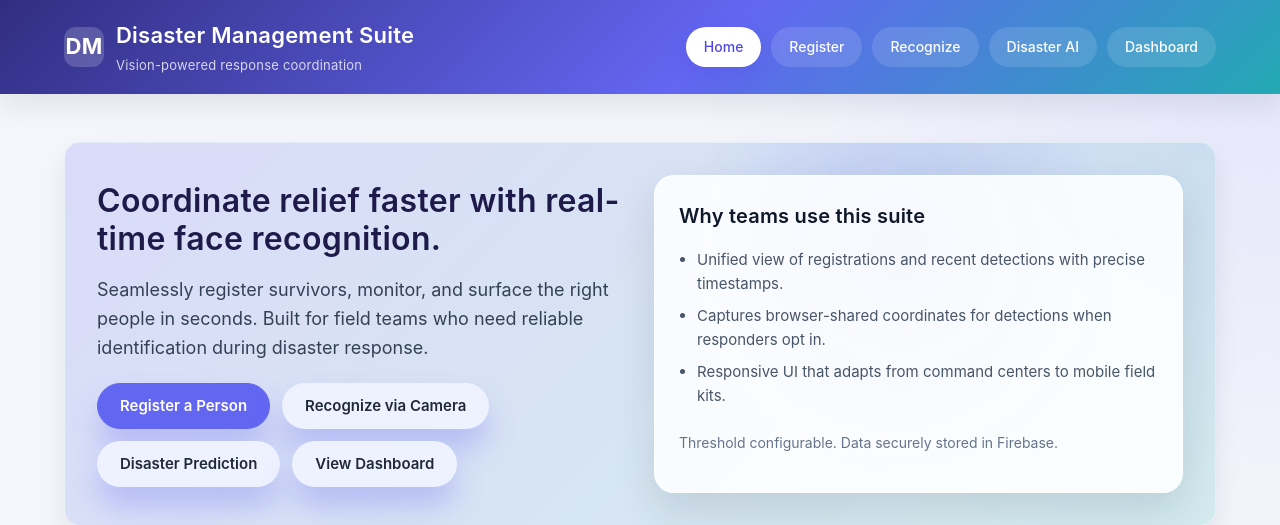
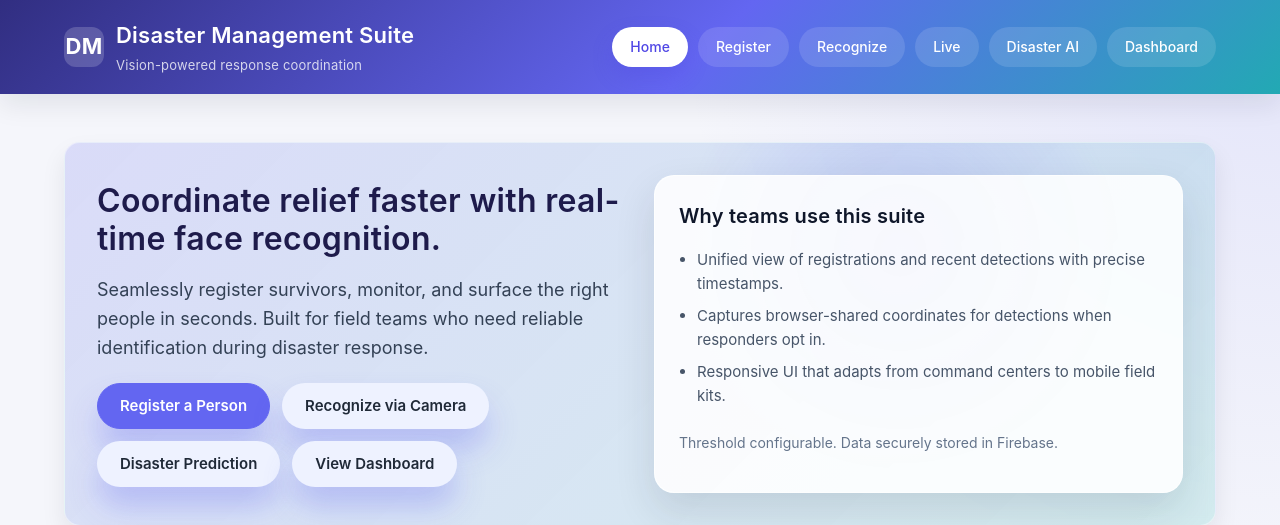
Before and after one commit to aaryan-athena/Disaster_management, a Flask app: page / in a window 1280 px wide. Shown: the top 525 px of the page. Run offline with Flask 3, Linux system fonts and the light colour scheme; parts of the project's set-up code (start-up, migrations or seed data) failed here and were passed over.

Commit message:
fix(nav): Restore Live link in navigation menu

```diff
--- a/templates/base.html
+++ b/templates/base.html
@@ -21,7 +21,7 @@
           <a href="{{ url_for('index') }}" class="{% if endpoint == 'index' %}active{% endif %}">Home</a>
           <a href="{{ url_for('register') }}" class="{% if endpoint == 'register' %}active{% endif %}">Register</a>
           <a href="{{ url_for('recognize_page') }}" class="{% if endpoint == 'recognize_page' %}active{% endif %}">Recognize</a>
-          <!-- <a href="{{ url_for('live_page') }}" class="{% if endpoint == 'live_page' or endpoint == 'video_feed' %}active{% endif %}">Live</a> -->
+          <a href="{{ url_for('live_page') }}" class="{% if endpoint == 'live_page' or endpoint == 'video_feed' %}active{% endif %}">Live</a>
           <a href="{{ url_for('disaster_prediction_page') }}" class="{% if endpoint == 'disaster_prediction_page' %}active{% endif %}">Disaster AI</a>
           <a href="{{ url_for('dashboard') }}" class="{% if endpoint == 'dashboard' %}active{% endif %}">Dashboard</a>
         </nav>
```
